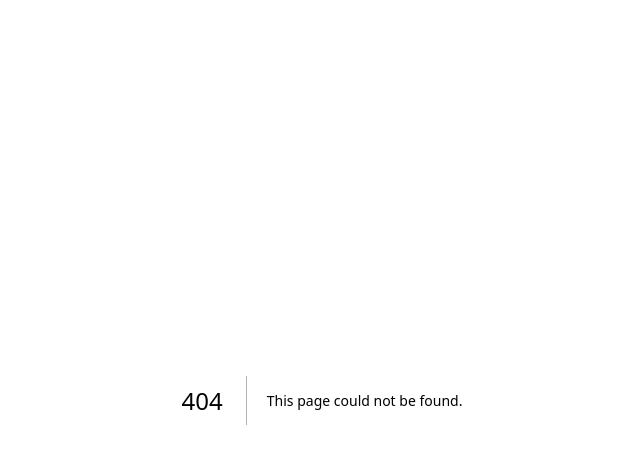
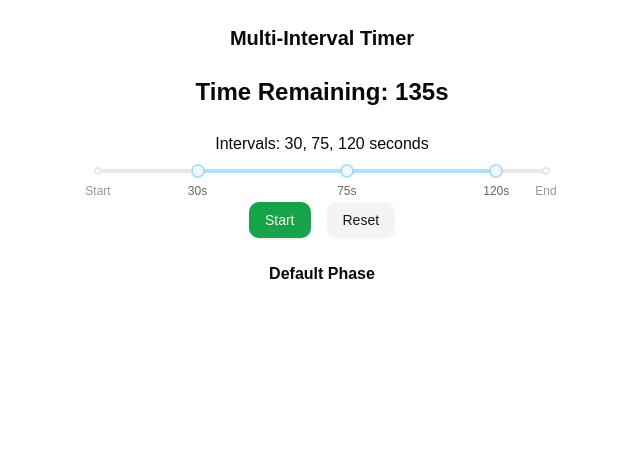
Before and after one commit to sphealmeon/610-scouting-app-2025-clone, a Next.js app: page /scout/timertest in a window 1280 px wide. Before the commit this address had no page. Shown: the top 464 px of the page, without its empty margins (318-958 px from the left). Built offline with nearby package versions, Linux system fonts and the light colour scheme.

Commit message:
created branch

```diff
--- a/package.json
+++ b/package.json
@@ -11,6 +11,7 @@
   "dependencies": {
     "@radix-ui/react-checkbox": "^1.1.3",
     "@radix-ui/react-select": "^2.1.4",
+    "@radix-ui/react-slider": "^1.2.2",
     "@radix-ui/react-slot": "^1.1.1",
     "@radix-ui/react-toggle": "^1.1.1",
     "@shadcn/ui": "^0.0.4",
@@ -20,11 +21,12 @@
     "lucide-react": "^0.469.0",
     "next": "15.1.3",
     "next-themes": "^0.4.4",
+    "rc-slider": "^11.1.8",
     "react": "^19.0.0",
     "react-dom": "^19.0.0",
+    "react-icons": "^5.4.0",
     "shadcn": "^2.1.8",
     "shadcn-ui": "^0.9.4",
-    "react-icons": "^5.4.0",
     "tailwind-merge": "^2.6.0",
     "tailwindcss-animate": "^1.0.7"
   },
--- /dev/null
+++ b/src/app/scout/timertest/page.tsx
@@ -0,0 +1,87 @@
+'use client'
+import React, { useState } from "react";
+import Slider from "rc-slider";
+import "rc-slider/assets/index.css";
+import { Button } from "@/components/ui/button";
+
+export default function MultiHandleSliderTimer() {
+    const [totalTime] = useState(135); // Total time in seconds
+    const [intervals, setIntervals] = useState([30, 75, 120]); // Initial interval boundaries
+    const [timeRemaining, setTimeRemaining] = useState(totalTime);
+    const [isRunning, setIsRunning] = useState(false);
+
+    const handleSliderChange = (newIntervals: number[]) => {
+        setIntervals(newIntervals);
+    };
+
+    const resetTimer = () => {
+        setIsRunning(false);
+        setTimeRemaining(totalTime);
+    };
+
+    const getPhase = () => {
+        if (timeRemaining > intervals[2]) return "Default Phase";
+        if (timeRemaining > intervals[1]) return "Third Phase";
+        if (timeRemaining > intervals[0]) return "Second Phase";
+        return "First Phase";
+    };
+
+    React.useEffect(() => {
+        let timer: NodeJS.Timeout | null = null;
+
+        if (isRunning && timeRemaining > 0) {
+            timer = setInterval(() => {
+                setTimeRemaining((prev) => prev - 1);
+            }, 1000);
+        } else if (timeRemaining <= 0) {
+            setIsRunning(false);
+            clearInterval(timer!);
+        }
+
+        return () => {
+            if (timer) clearInterval(timer);
+        };
+    }, [isRunning, timeRemaining]);
+
+    return (
+        <div className="flex flex-col items-center space-y-6 p-6">
+            <h1 className="text-xl font-bold">Multi-Interval Timer</h1>
+            <div className="text-center text-2xl font-bold">
+                Time Remaining: {timeRemaining}s
+            </div>
+            <div className="w-full max-w-md">
+                <p className="mb-2 text-center">
+                    Intervals: {intervals.join(", ")} seconds
+                </p>
+                <Slider
+                    range
+                    min={0}
+                    max={totalTime}
+                    value={intervals}
+                    onChange={handleSliderChange}
+                    step={1}
+                    marks={{
+                        0: "Start",
+                        [intervals[0]]: `${intervals[0]}s`,
+                        [intervals[1]]: `${intervals[1]}s`,
+                        [intervals[2]]: `${intervals[2]}s`,
+                        [totalTime]: "End",
+                    }}
+                />
+            </div>
+            <div className="flex space-x-4">
+                <Button onClick={() => setIsRunning(!isRunning)}>
+                    {isRunning ? "Pause" : "Start"}
+                </Button>
+                <Button onClick={resetTimer} variant="secondary">
+                    Reset
+                </Button>
+            </div>
+            <div className="mt-6 text-center">
+                <p>
+                    <span className="font-bold">{getPhase()}</span>
+                </p>
+            </div>
+        </div>
+    );
+}
--- /dev/null
+++ b/src/components/ui/slider.tsx
@@ -0,0 +1,28 @@
+"use client"
+
+import * as React from "react"
+import * as SliderPrimitive from "@radix-ui/react-slider"
+
+import { cn } from "@/lib/utils"
+
+const Slider = React.forwardRef<
+  React.ElementRef<typeof SliderPrimitive.Root>,
+  React.ComponentPropsWithoutRef<typeof SliderPrimitive.Root>
+>(({ className, ...props }, ref) => (
+  <SliderPrimitive.Root
+    ref={ref}
+    className={cn(
+      "relative flex w-full touch-none select-none items-center",
+      className
+    )}
+    {...props}
+  >
+    <SliderPrimitive.Track className="relative h-1.5 w-full grow overflow-hidden rounded-full bg-primary/20">
+      <SliderPrimitive.Range className="absolute h-full bg-primary" />
+    </SliderPrimitive.Track>
+    <SliderPrimitive.Thumb className="block h-4 w-4 rounded-full border border-primary/50 bg-background shadow transition-colors focus-visible:outline-none focus-visible:ring-1 focus-visible:ring-ring disabled:pointer-events-none disabled:opacity-50" />
+  </SliderPrimitive.Root>
+))
+Slider.displayName = SliderPrimitive.Root.displayName
+
+export { Slider }
```
Also changed, not shown: 1 other file (tests, documents, lock files or other folders).
